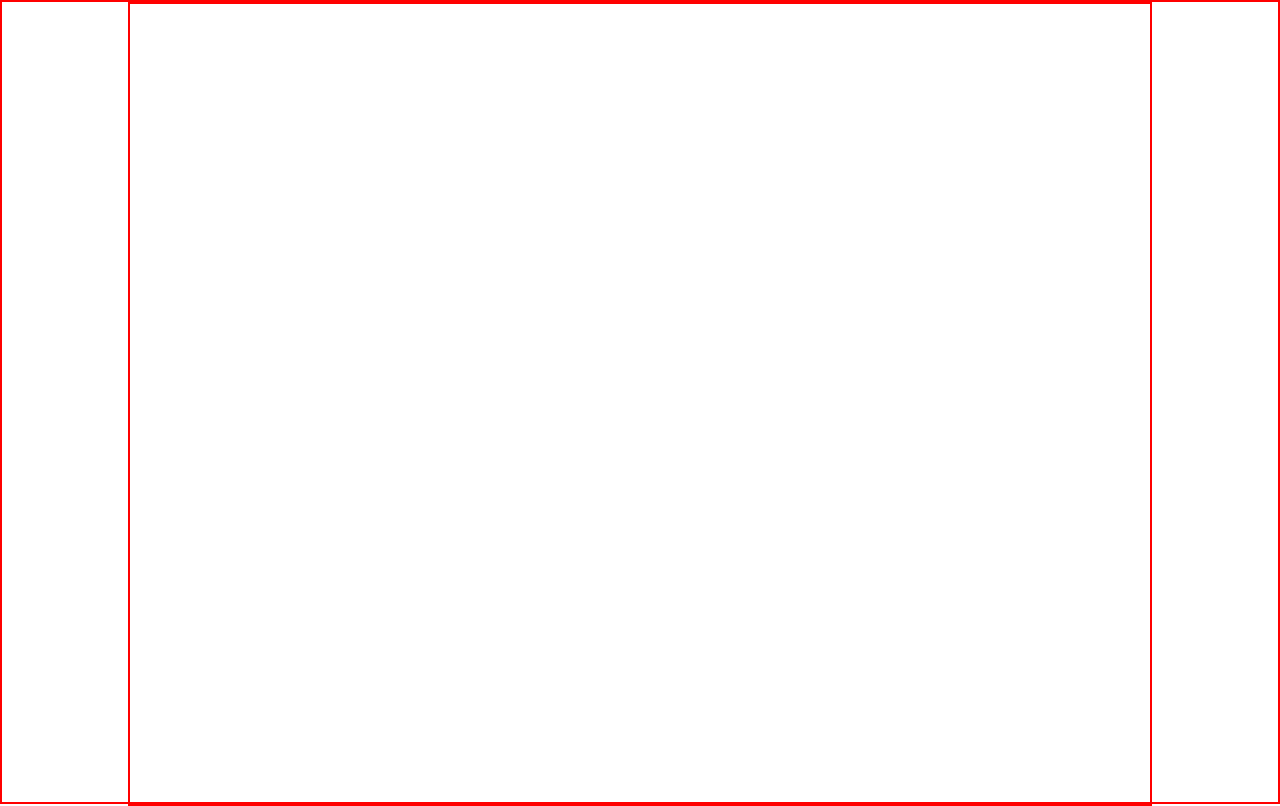
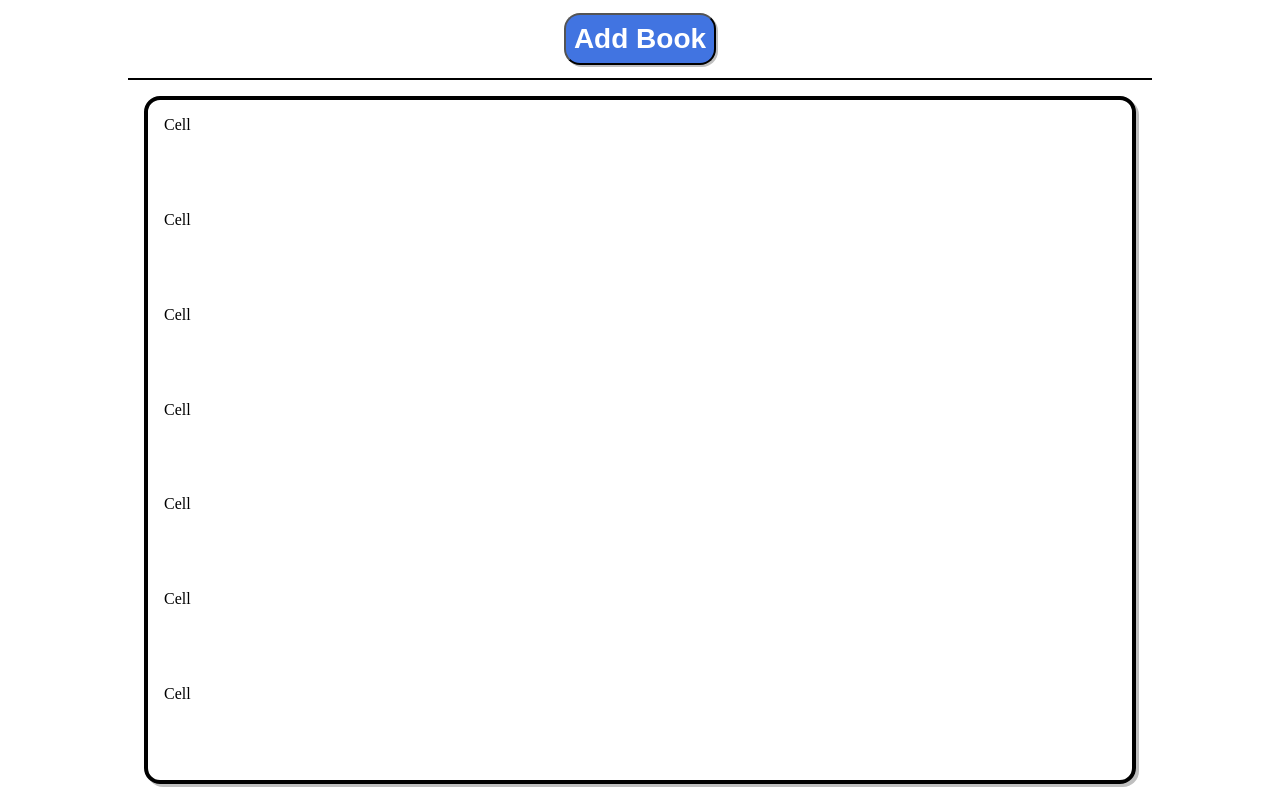
Before and after one commit to chrisdb88/library-project, a plain HTML site: page index.html in a window 1280 px wide. Drawn offline with Linux system fonts and the light colour scheme.

Commit message:
adding styling, working on grid

```diff
--- a/index.html
+++ b/index.html
@@ -8,6 +8,51 @@
         <script src="./javascript.js" defer></script>
     </head>
     <body>
-
+        <div class="topSegment">
+            <button class="addButton" type="button">Add Book</button>
+        </div>
+        <div class="bottomSegment">
+            <div class="bookGrid">
+                <div class="dummyGridChild">
+                    Cell
+                </div>
+                <div class="dummyGridChild">
+                    Cell
+                </div>
+                <div class="dummyGridChild">
+                    Cell
+                </div>
+                <div class="dummyGridChild">
+                    Cell
+                </div>
+                <div class="dummyGridChild">
+                    Cell
+                </div>
+                <div class="dummyGridChild">
+                    Cell
+                </div>
+                <div class="dummyGridChild">
+                    Cell
+                </div>
+            </div>
+        </div>
+        <dialog class="modal">
+            <div class="topModalSegment">
+                <button class="cancelButton" type="button">Cancel</button>
+            </div>
+            <form method="dialog" id="bookForm">
+                <label for="author">Author</label>
+                <input type="text" id="author" placeholder="John Smith">
+                <label for="title">Title</label>
+                <input type="text" id="title">
+                <label for="pages">No. of Pages</label>
+                <input type="number" id="pages" placeholder="1 - 99999">
+                <label for="read">Check this box if read</label>
+                <input type="checkbox" id="read">
+            </form>
+            <div class="bottomModalSegment">
+                <button class="submitButton" form="bookForm" type="submit">Submit</button>
+            </div>
+        </dialog>
     </body>
 </html>
--- a/styles.css
+++ b/styles.css
@@ -170,13 +170,62 @@ html {
 
 /* -------------- ^ Normalize ^ --------------  */
 
+* {
+  /* border: 2px solid red; */
+  box-sizing: border-box;
+}
+
 html, body {
     height: 100%;
     margin: 0 auto;
     padding: 0;
-    border: 2px solid red;
+    /* border: 1px solid red; */
 }
 
 body {
     width: 80%;
+    display: flex;
+    flex-direction: column;
+    justify-content: center;
 }
+
+.topSegment {
+  flex: 1 1 10%;
+  display: flex;
+  justify-content: center;
+  align-items: center;
+  border-bottom: 2px solid black;
+}
+
+.bottomSegment {
+  flex: 1 1 90%;
+  padding: 16px;
+}
+
+.bookGrid {
+  width: 100%;
+  height: 100%;
+  border: 4px solid black;
+  border-radius: 16px;
+  box-shadow: 3px 3px rgb(0, 0, 0 ,0.25);
+  padding: 16px;
+  display: grid;
+  gap: 16px;
+  grid-template: repeat(1fr, 4) / repeat(1fr, 6)
+}
+
+.addButton {
+  color: white;
+  font-weight: 700;
+  font-family: Arial, Helvetica, sans-serif;
+  padding: 4px;
+  border-radius: 16px;
+  padding: 8px;
+  font-size: 1.75rem;
+  box-shadow: 2px 2px rgb(0, 0, 0 ,0.25);
+  background-color: rgb(65, 116, 225);
+}
+
+.addButton:hover {
+  background-color: rgb(53, 94, 184);
+}
```
